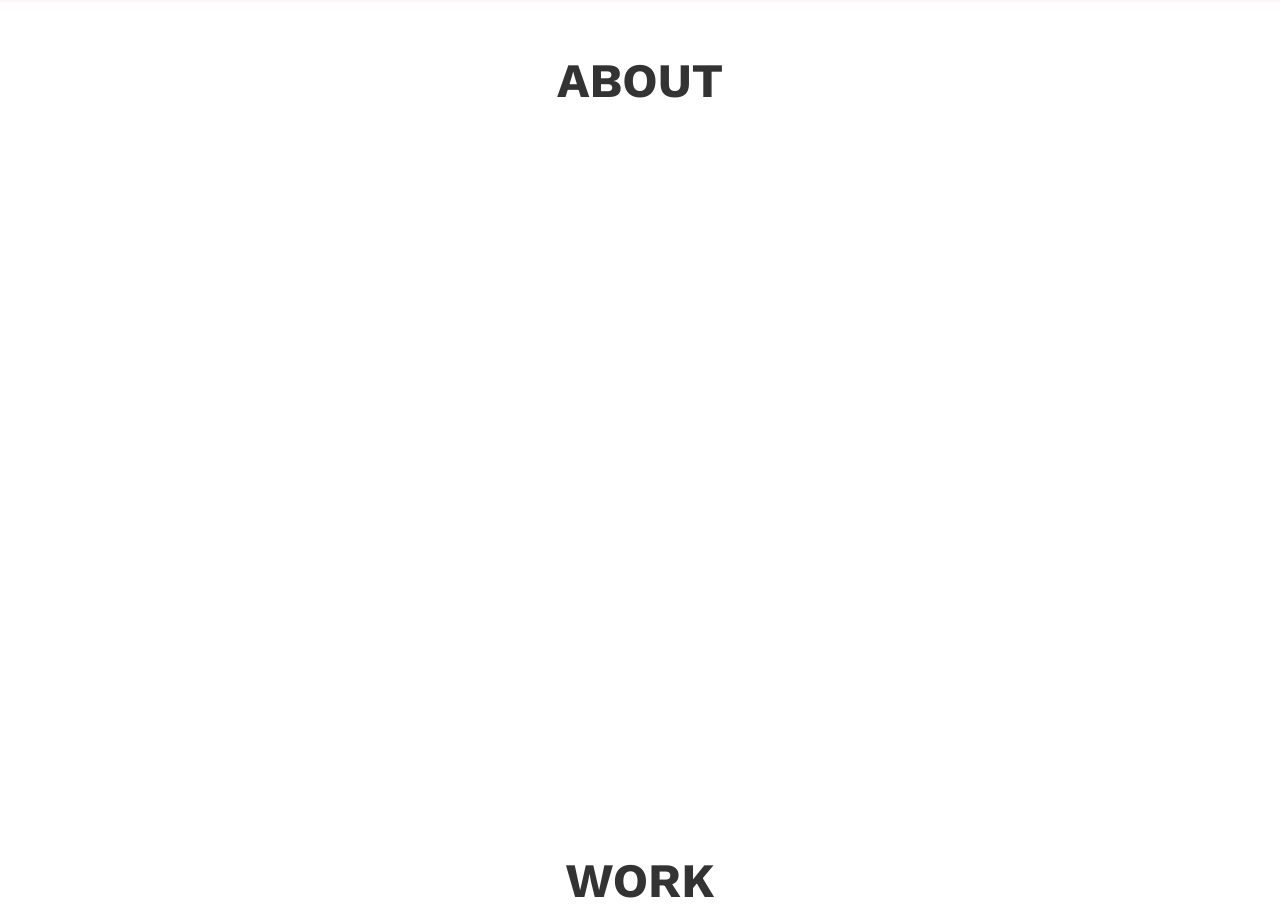
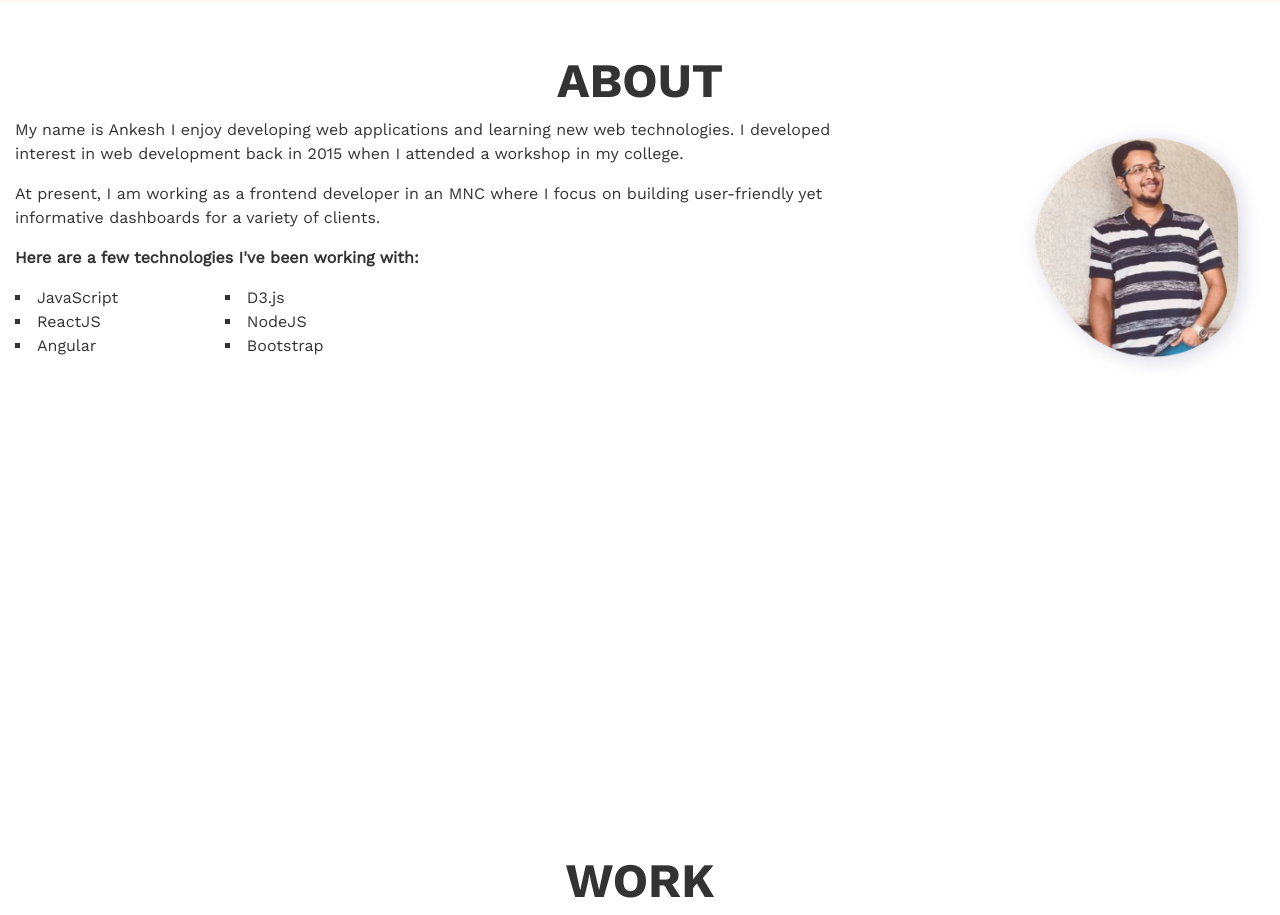
Before and after one commit to ankeshp03/Portfolio, a React (Create React App) app: page / in a window 1280 px wide. Shown: the part 841-1756 px from the top of the page. Built offline with nearby package versions, Linux system fonts and the light colour scheme.

Commit message:
About section content added Added content to About section Created dummy works data for Work section

```diff
--- a/src/Sections/About/about-styles.scss
+++ b/src/Sections/About/about-styles.scss
@@ -0,0 +1,15 @@
+.section--wrapper__about {
+    .skills--row {
+        display: inline-flex;
+        .skills--list {
+            columns: 2;
+            list-style: square inside;
+        }
+    }
+    .about--col__image {
+        text-align: right;
+        .about-content--image {
+            width: 250px;
+        }
+    }
+}
--- a/src/Sections/About/index.js
+++ b/src/Sections/About/index.js
@@ -1,14 +1,51 @@
 import React from "react";
-import { Container } from "react-bootstrap";
+import { Container, Row, Col } from "react-bootstrap";
+import Skills from "./skills.json";
+import './about-styles.scss';
+import Photo from './../../assets/portfolio_image.png';
 
 const About = () => {
     return (
-        <Container
-            id="about"
-            fluid
-            className="wrapper section--wrapper__about"
-        >
+        <Container id="about" fluid className="wrapper section--wrapper__about">
             <h2 className="section--header">About</h2>
+            <Row>
+                <Col sm="8">
+                    <Row>
+                        <Col sm={12}>
+                            <p>
+                                My name is Ankesh I enjoy developing web
+                                applications and learning new web technologies.
+                                I developed interest in web development back in
+                                2015 when I attended a workshop in my college.
+                            </p>
+                            <p>
+                                At present, I am working as a frontend developer
+                                in an MNC where I focus on building
+                                user-friendly yet informative dashboards for a
+                                variety of clients.
+                            </p>
+                        </Col>
+                    </Row>
+                    <Row className="skills--row">
+                        <Col sm={12}>
+                            <p>
+                                <strong>
+                                    Here are a few technologies I've been
+                                    working with:
+                                </strong>
+                            </p>
+                            <ul className="skills--list p0">
+                                {Skills.map((skill) => (
+                                    <li key={skill} className="list__item">{skill}</li>
+                                ))}
+                            </ul>
+                        </Col>
+                    </Row>
+                </Col>
+                <Col sm="4" className="about--col__image">
+                    <img src={Photo} alt="Ankesh Paramanik" className="about-content--image" />
+                </Col>
+            </Row>
         </Container>
     );
 };
--- /dev/null
+++ b/src/Sections/About/skills.json
@@ -0,0 +1 @@
+["JavaScript", "ReactJS", "Angular", "D3.js", "NodeJS", "Bootstrap"]
```
Also changed, not shown: src/Sections/Work/works.js (added, +40 -0 lines), src/assets/portfolio_image.png (added).
